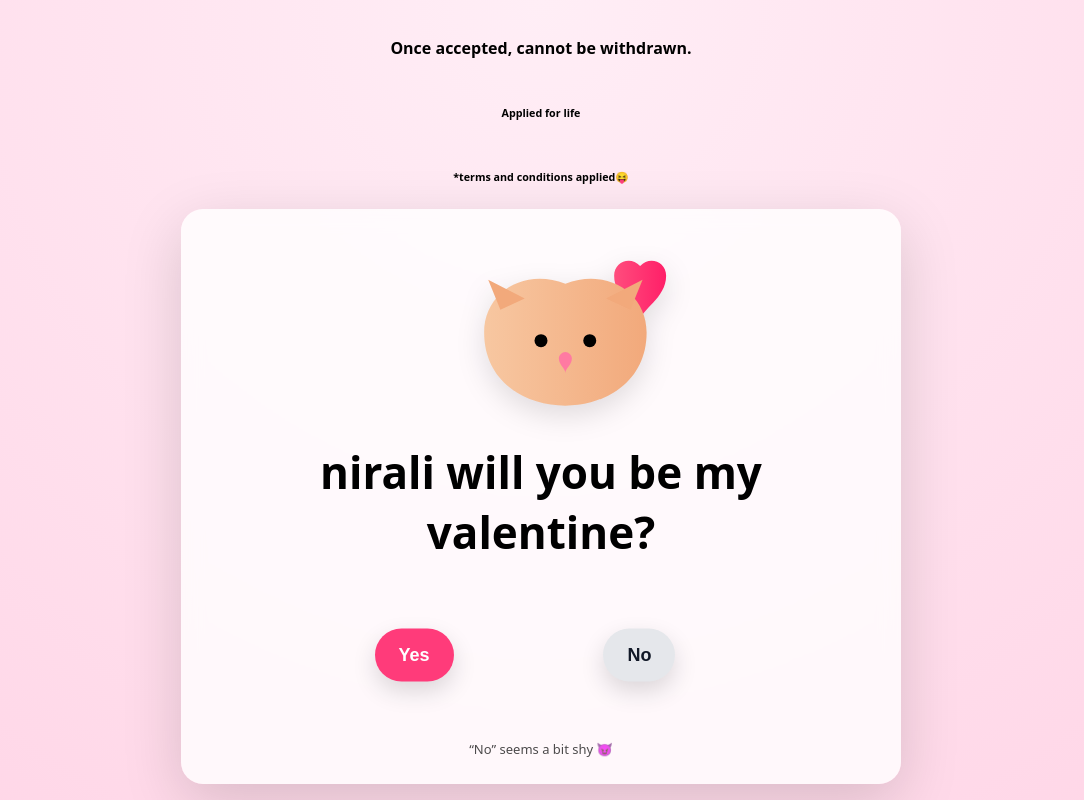
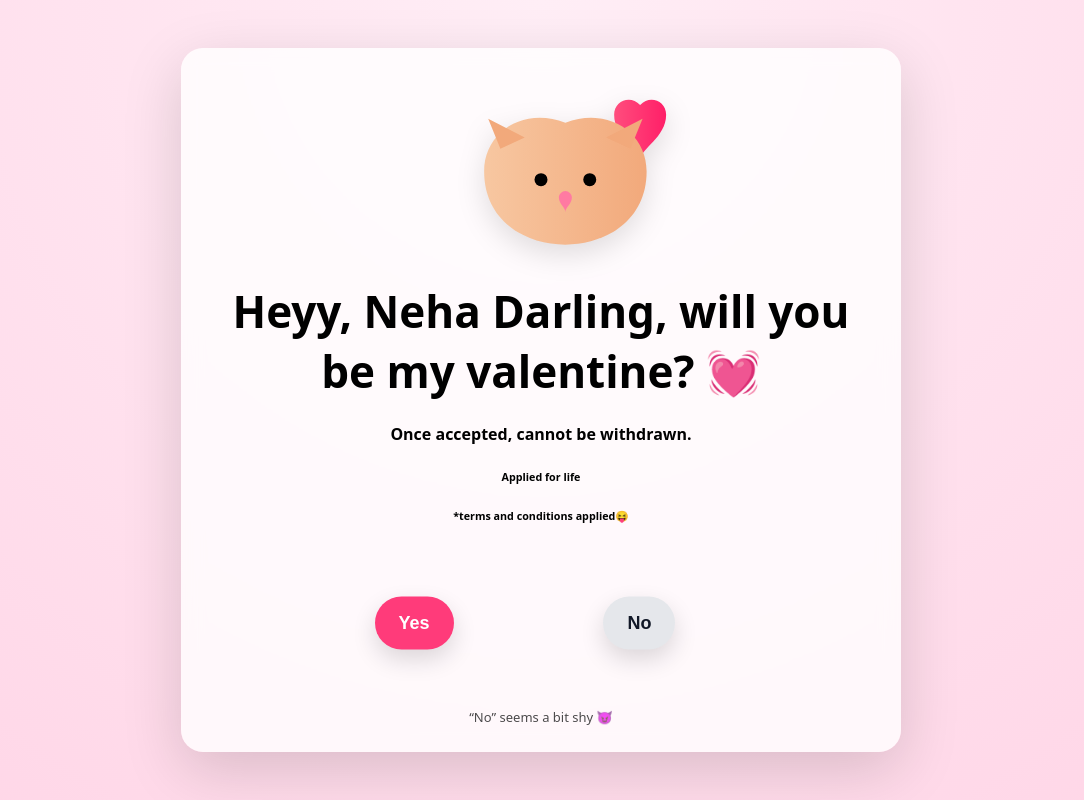
Before and after one commit to ALEXPRAVIN5/Valentines-day-2026, a plain HTML site: page MyBeloved.html in a window 1280 px wide. Shown: the whole page, without its empty margins (99-1183 px from the left). Drawn offline with nearby package versions, Linux system fonts and the light colour scheme.

Commit message:
MyBeloved.html

```diff
--- a/MyBeloved.html
+++ b/MyBeloved.html
@@ -3,10 +3,7 @@
 <head>
   <meta charset="UTF-8" />
   <meta name="viewport" content="width=device-width, initial-scale=1, viewport-fit=cover" />
-  <title> Hey, Neha Darling, Will you be my Valentine?</title>
-  <H4>Once accepted, cannot be withdrawn.</H4>
-  <H6>Applied for life</H6>
-  <H6>*terms and conditions applied😝</H6>
+  <title>Will you be my Valentine?</title>
 
   <!-- Confetti library -->
   <script src="https://cdn.jsdelivr.net/npm/canvas-confetti@1.9.3/dist/confetti.browser.min.js"></script>
@@ -174,7 +171,10 @@
             fill="#ff7aa2"/>
     </svg>
 
-    <h1>nirali will you be my valentine?</h1>
+    <h1> Heyy, Neha Darling, will you be my valentine? 💓</h1>
+  <h4>Once accepted, cannot be withdrawn.</h4>
+  <h6>Applied for life</h6>
+  <h6>*terms and conditions applied😝</h6>
 
     <section class="button-zone" id="zone">
       <button id="yesBtn">Yes</button>
```
